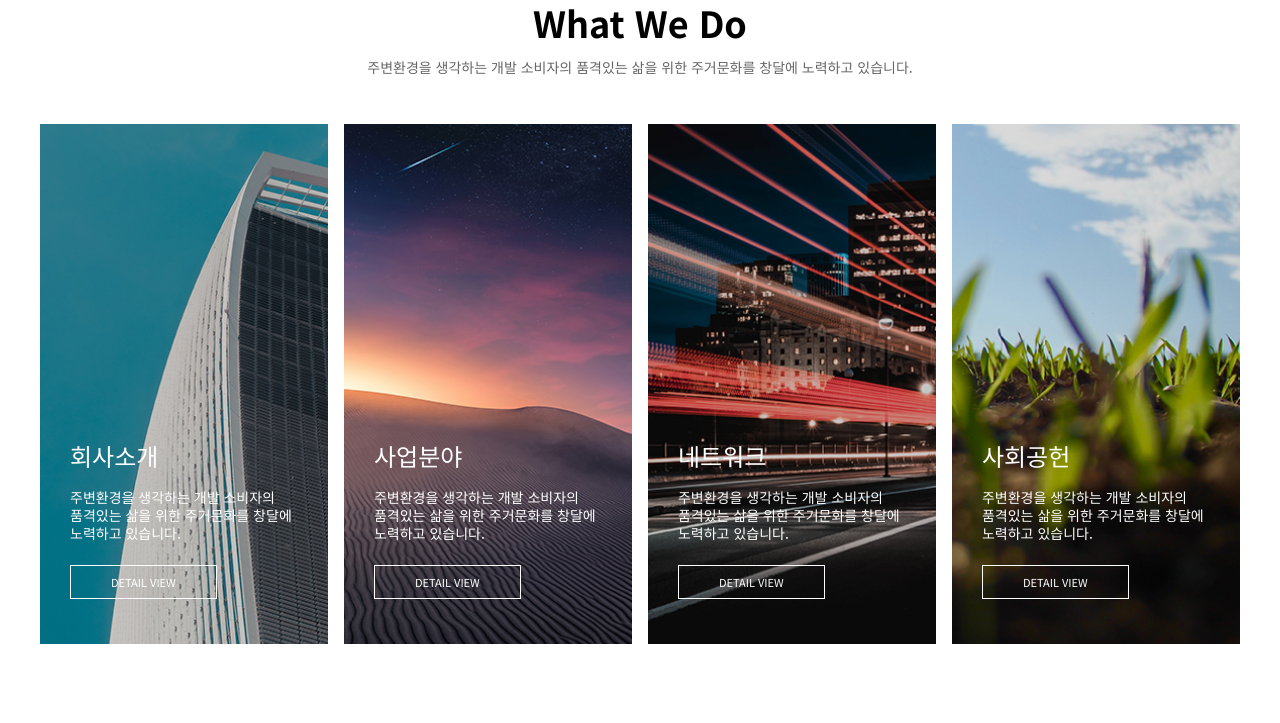
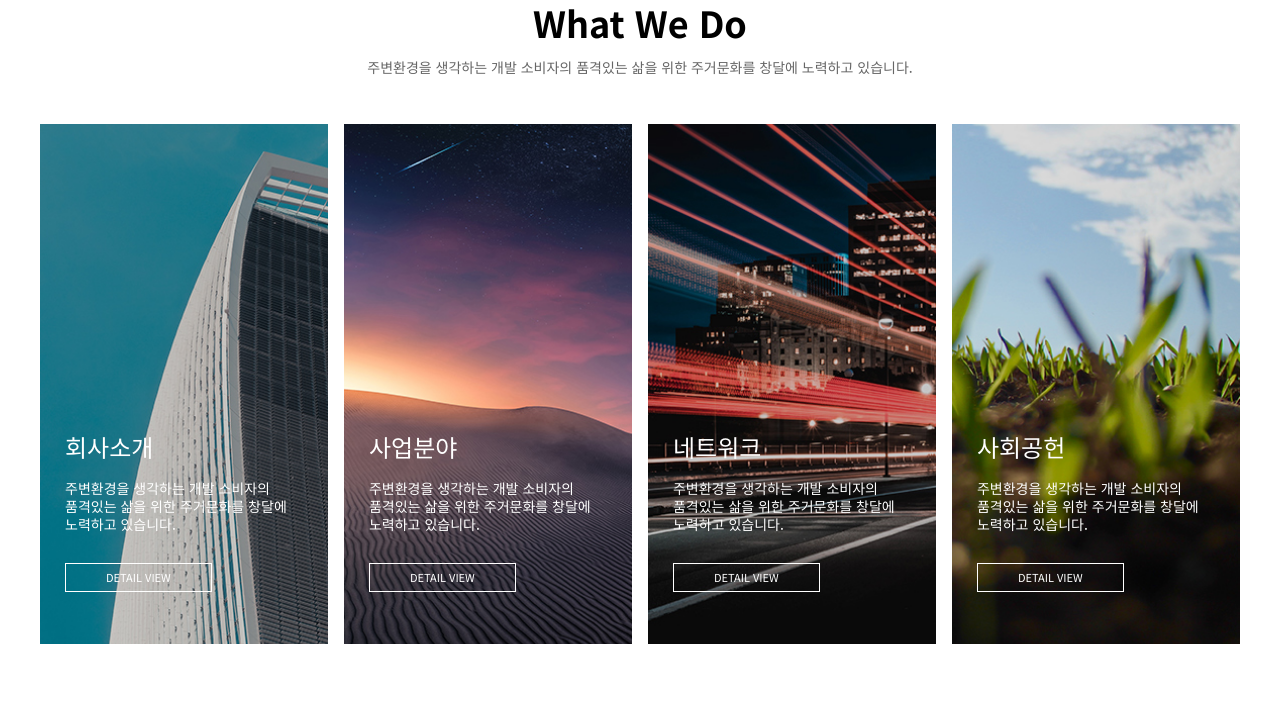
Before and after one commit to knsan189/coco, a plain HTML site: page index.html in a window 1280 px wide. Shown: the part 860-1583 px from the top of the page. Drawn offline with Linux system fonts and the light colour scheme.

Commit message:
Add files via upload

```diff
--- a/css/style.css
+++ b/css/style.css
@@ -8,7 +8,7 @@ h3{font-size: 24px;}
 h4{font-size: 17px; color: #000; font-weight: 500;}
 p{font-size: 14px;}
 
-.row{max-width: 1200px; margin:0 auto;}
+.row{max-width: 1200px; margin:0 auto; padding:0 10px;}
 .top_menu{background: #f3f3f3; color:#999; font-size: 12px; text-align: right; }
 .top_menu a{padding:10px 20px; border-right:1px solid #ccc; display:inline-block; font-weight: 500;}
 .top_menu a i{padding-right:5px;}
@@ -36,14 +36,14 @@ p{font-size: 14px;}
 
 .title h2{padding-bottom:20px;}
 .article2 ul{padding-top:50px;}
-.article2 ul li{padding:30px; float:left; color:#fff; height:520px; width:24%; margin-right:1.3333%; text-align: left; word-break: keep-all; position: relative;}
+.article2 ul li{float:left; color:#fff; height:520px; width:24%; margin-right:1.3333%; text-align: left; word-break: keep-all; position: relative;}
 .article2 ul li:first-child{background:url(../img/what1.jpg); background-size: cover;}
 .article2 ul li:nth-child(2){background:url(../img/what2.jpg); background-size: cover;}
 .article2 ul li:nth-child(3){background:url(../img/what3.jpg); background-size: cover;}
 .article2 ul li:nth-child(4){background:url(../img/what4.jpg); background-size: cover; margin:0;}
-.article2 ul h3{padding-top:290px;}
+.article2 ul li div{position: absolute; bottom:10%; right:25px; left:25px}
 .article2 ul p{padding:20px 0 30px 0; line-height: 18px;}
-.article2 ul a{border:1px solid #fff; font-size: 11px; padding:8px 40px;}
+.article2 ul a{border:1px solid #fff; font-size: 11px; padding:8px 40px; display: inline-block;}
 .article2 ul a::after{background: rgba(0, 0, 0, 0.3); content: ""; position: absolute; width:100%; height:100%; top:0; left:0; opacity: 0; transition:all 0.7s}
 .article2 ul li:hover>a::after{opacity: 1;}
 
--- a/index.html
+++ b/index.html
@@ -87,24 +87,32 @@
             </div>
             <ul class="cf">
                 <li>
+                    <div>
                         <h3>회사소개</h3>
                         <p>주변환경을 생각하는 개발 소비자의 품격있는 삶을 위한 주거문화를 창달에 노력하고 있습니다.</p>
                         <a href="#none">DETAIL VIEW</a>
+                    </div>
                 </li>
                 <li>
+                    <div>
                         <h3>사업분야</h3>
                         <p>주변환경을 생각하는 개발 소비자의 품격있는 삶을 위한 주거문화를 창달에 노력하고 있습니다.</p>
                         <a href="#none">DETAIL VIEW</a>
+                    </div>
                 </li>
                 <li>
+                    <div>
                         <h3>네트워크</h3>
                         <p>주변환경을 생각하는 개발 소비자의 품격있는 삶을 위한 주거문화를 창달에 노력하고 있습니다.</p>
                         <a href="#none">DETAIL VIEW</a>
+                    </div>
                 </li>
                 <li>
+                    <div>
                         <h3>사회공헌</h3>
                         <p>주변환경을 생각하는 개발 소비자의 품격있는 삶을 위한 주거문화를 창달에 노력하고 있습니다.</p>
                         <a href="#none">DETAIL VIEW</a>
+                    </div>
                 </li>
             </ul>
         </article>
```
Lines whose indentation alone changed are shown as unchanged.
